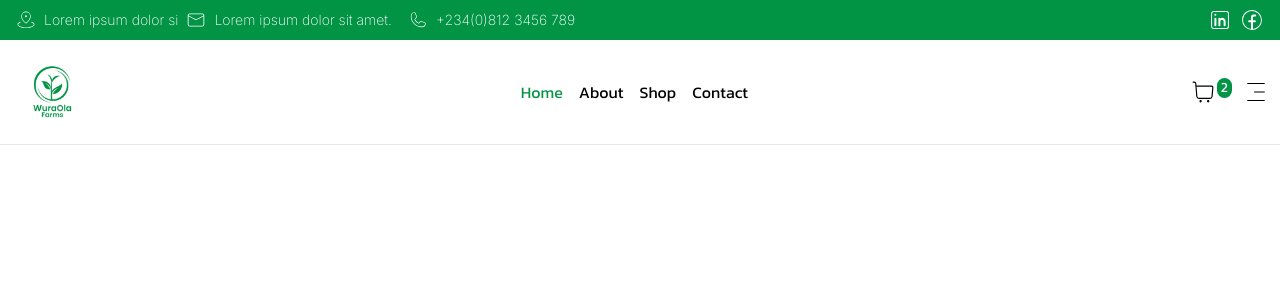
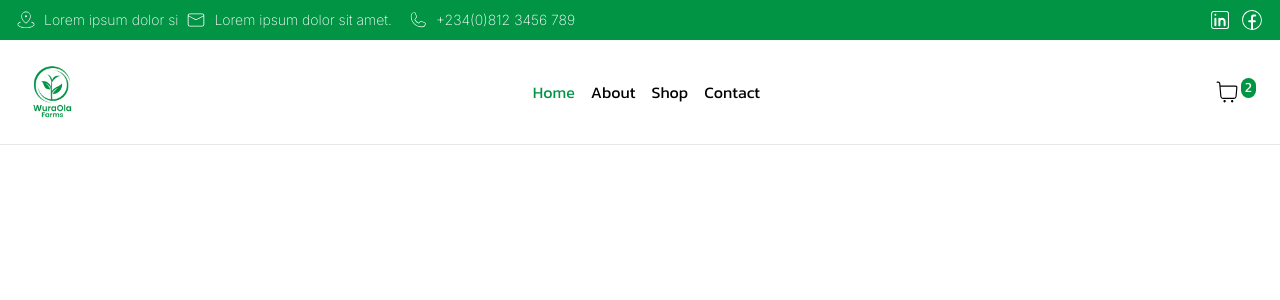
Before and after one commit to OlaiwonAbdullahi/WuraOla-Farms, a React (Vite) app: page / in a window 1280 px wide. Shown: the top 300 px of the page. Built offline with nearby package versions, Linux system fonts and the light colour scheme.

Commit message:
update Navbar.jsx

```diff
--- a/src/components/Navbar.jsx
+++ b/src/components/Navbar.jsx
@@ -22,7 +22,7 @@ const Navbar = () => {
             2
           </span>
         </div>
-        <div className="">
+        <div className=" md:hidden flex">
           <CiMenuFries className=" h-6 w-6" />
         </div>
       </div>
```
